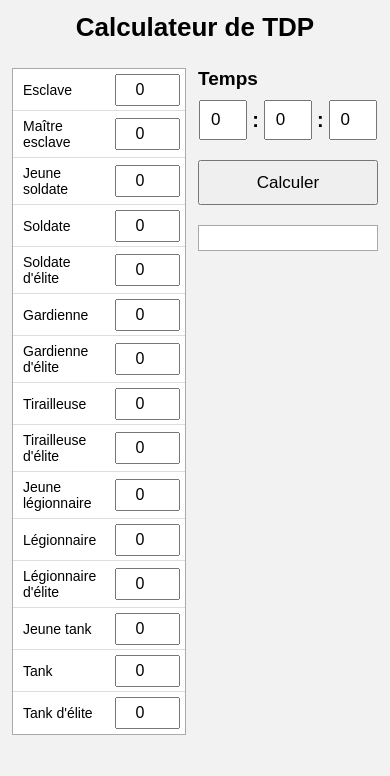
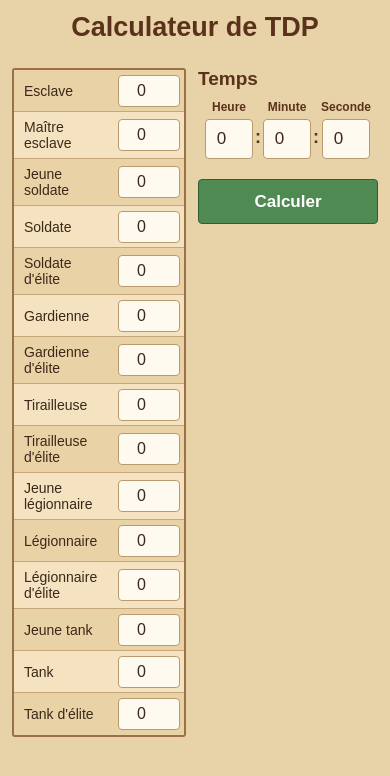
Before and after one commit to cat-naw/Calculateur-tdp, a plain HTML site: page index.html in a window 390 px wide. Both pictures are taken after a click on the button "Calculer". Drawn offline with Linux system fonts and the light colour scheme.

Commit message:
Refactor styles and layout in index.html
Updated styles for body, headings, and elements. Enhanced layout and improved color scheme for better readability.

```diff
--- a/index.html
+++ b/index.html
@@ -14,34 +14,40 @@
         font-family: Arial, sans-serif;
         margin: 0;
         padding: 20px;
-        background: #f2f2f2;
+        background: #e8d2a8;
+        color: #3b2818;
     }
 
     h1 {
         text-align: center;
-        font-size: 26px;
+        font-size: 27px;
         margin: 0 0 25px 0;
+        color: #5a321c;
+        font-weight: bold;
     }
 
     .conteneur {
         display: flex;
         gap: 25px;
-        max-width: 800px;
+        max-width: 850px;
         margin: auto;
         align-items: flex-start;
     }
 
     /* TABLEAU DES UNITÉS */
+
     .tableau {
         flex: 1;
-        border: 1px solid #aaa;
-        background: white;
+        border: 2px solid #9b7046;
+        background: #f3dfb9;
+        border-radius: 3px;
+        overflow: hidden;
     }
 
     .ligne {
         display: grid;
         grid-template-columns: 1fr 100px;
-        border-bottom: 1px solid #ddd;
+        border-bottom: 1px solid #c6a77b;
         min-height: 42px;
         align-items: center;
     }
@@ -50,8 +56,17 @@
         border-bottom: none;
     }
 
+    .ligne:nth-child(odd) {
+        background: #ead2a7;
+    }
+
+    .ligne:nth-child(even) {
+        background: #f4e2c1;
+    }
+
     .nom-unite {
         padding: 7px 10px;
+        font-size: 15px;
     }
 
     .quantite {
@@ -60,25 +75,43 @@
         margin: auto;
         text-align: center;
         font-size: 16px;
+        border: 1px solid #b99a6c;
+        border-radius: 4px;
+        background: #fffaf0;
+        color: #3b2818;
     }
 
     /* PARTIE DROITE */
+
     .droite {
-        width: 230px;
+        width: 245px;
     }
 
     .titre-section {
         font-size: 19px;
         font-weight: bold;
         margin-bottom: 10px;
+        color: #5a321c;
     }
 
     .temps {
         display: flex;
-        align-items: center;
         justify-content: center;
         gap: 5px;
         margin-bottom: 20px;
+    }
+
+    .champ-temps {
+        display: flex;
+        flex-direction: column;
+        align-items: center;
+    }
+
+    .label-temps {
+        font-size: 14px;
+        font-weight: bold;
+        margin-bottom: 5px;
+        color: #5a321c;
     }
 
     .temps input {
@@ -86,30 +119,47 @@
         height: 40px;
         text-align: center;
         font-size: 17px;
+        border: 1px solid #b99a6c;
+        border-radius: 4px;
+        background: #fffaf0;
+        color: #3b2818;
     }
 
     .separateur {
         font-size: 20px;
         font-weight: bold;
+        margin-top: 27px;
+        color: #5a321c;
     }
 
     .bouton {
         width: 100%;
         height: 45px;
         font-size: 17px;
+        font-weight: bold;
         cursor: pointer;
+        border: 1px solid #315d32;
+        border-radius: 4px;
+        background: #4f8a52;
+        color: white;
     }
+
+    .bouton:hover {
+        background: #417544;
+    }
+
+    /* RÉSULTAT */
 
     #resultat {
         margin-top: 20px;
-        padding: 12px;
-        background: white;
-        border: 1px solid #aaa;
-        font-size: 18px;
+        font-size: 19px;
         line-height: 1.6;
+        font-weight: bold;
+        color: #5a321c;
     }
 
     @media (max-width: 650px) {
+
         body {
             padding: 12px;
         }
@@ -123,19 +173,31 @@
         }
 
         .ligne {
-            grid-template-columns: 1fr 75px;
+            grid-template-columns: 1fr 70px;
         }
 
         .quantite {
-            width: 65px;
+            width: 62px;
         }
 
         .nom-unite {
             font-size: 14px;
         }
 
+        .temps {
+            gap: 2px;
+        }
+
         .temps input {
             width: 48px;
+        }
+
+        .label-temps {
+            font-size: 12px;
+        }
+
+        .separateur {
+            font-size: 18px;
         }
     }
 </style>
@@ -154,13 +216,26 @@
         <div class="titre-section">Temps</div>
 
         <div class="temps">
+
+            <div class="champ-temps">
+                <div class="label-temps">Heure</div>
                 <input id="heures" type="number" min="0" step="1" value="0">
+            </div>
+
             <span class="separateur">:</span>
 
+            <div class="champ-temps">
+                <div class="label-temps">Minute</div>
                 <input id="minutes" type="number" min="0" max="59" step="1" value="0">
+            </div>
+
             <span class="separateur">:</span>
 
+            <div class="champ-temps">
+                <div class="label-temps">Seconde</div>
                 <input id="secondes" type="number" min="0" max="59" step="1" value="0">
+            </div>
+
         </div>
 
         <button class="bouton" onclick="calculer()">Calculer</button>
@@ -170,6 +245,7 @@
     </div>
 
 </div>
+
 
 <script>
 
@@ -202,8 +278,6 @@ const unites = [
 
 const donnees = unites.map(unite => ({
     nom: unite[0],
-
-    // Temps de base au TDP 0
     base: unite[1] / Math.pow(0.95, unite[2])
 }));
 
@@ -239,18 +313,28 @@ donnees.forEach((unite, index) => {
 
 
 /* =========================================================
-   CALCUL DU TDP
+   CALCUL
    ========================================================= */
 
 function calculer() {
 
-    const heures = Number(document.getElementById("heures").value) || 0;
-    const minutes = Number(document.getElementById("minutes").value) || 0;
-    const secondes = Number(document.getElementById("secondes").value) || 0;
+    const heures =
+        Number(document.getElementById("heures").value) || 0;
 
-    const duree = heures * 3600 + minutes * 60 + secondes;
+    const minutes =
+        Number(document.getElementById("minutes").value) || 0;
 
-    const resultat = document.getElementById("resultat");
+    const secondes =
+        Number(document.getElementById("secondes").value) || 0;
+
+    const duree =
+        heures * 3600 +
+        minutes * 60 +
+        secondes;
+
+    const resultat =
+        document.getElementById("resultat");
+
 
     if (duree <= 0) {
         resultat.innerHTML = "";
@@ -258,24 +342,24 @@ function calculer() {
     }
 
 
-    /*
-       On récupère uniquement les unités dont la quantité
-       observée est supérieure à 0.
-    */
+    /* Récupération des unités observées */
 
     const observations = [];
 
     donnees.forEach((unite, index) => {
 
-        const quantite = Number(
+        const quantite =
+            Number(
                 document.getElementById("unite-" + index).value
             ) || 0;
 
         if (quantite > 0) {
+
             observations.push({
                 unite: unite,
                 quantite: quantite
             });
+
         }
     });
 
@@ -287,57 +371,8 @@ function calculer() {
 
 
     /* =====================================================
-       ESTIMATION DU TDP
-       =====================================================
-
-       Pour une unité :
-
-       quantité = durée / (temps_base × 0,95^TDP)
-
-       donc :
-
-       TDP =
-       ln(durée / (quantité × temps_base))
-       / ln(0,95)
-
-       On calcule cette valeur pour chaque unité puis
-       on cherche la meilleure valeur commune.
-    */
-
-
-    const estimations = [];
-
-    observations.forEach(observation => {
-
-        const base = observation.unite.base;
-        const q = observation.quantite;
-
-        const tdp = Math.log(
-            duree / (q * base)
-        ) / Math.log(0.95);
-
-        if (Number.isFinite(tdp)) {
-            estimations.push({
-                valeur: tdp,
-                unite: observation.unite.nom
-            });
-        }
-    });
-
-
-    if (estimations.length === 0) {
-        resultat.innerHTML = "";
-        return;
-    }
-
-
-    /* =====================================================
-       MEILLEUR TDP
-       =====================================================
-
-       On cherche le TDP qui minimise l'écart entre les
-       quantités observées et les quantités théoriques.
-    */
+       ERREUR POUR UN TDP DONNÉ
+       ===================================================== */
 
     function erreur(tdp) {
 
@@ -349,7 +384,8 @@ function calculer() {
                 observation.unite.base *
                 Math.pow(0.95, tdp);
 
-            const theorique = duree / temps;
+            const theorique =
+                duree / temps;
 
             total += Math.pow(
                 theorique - observation.quantite,
@@ -361,109 +397,91 @@ function calculer() {
     }
 
 
+    /* =====================================================
+       RECHERCHE DU TDP LE PLUS PROBABLE
+       ===================================================== */
+
     let meilleurTdp = 0;
     let meilleureErreur = Infinity;
 
-
-    /*
-       Première recherche : 0 à 200 avec un pas de 0,01.
-    */
-
-    for (let tdp = 0; tdp <= 200; tdp += 0.01) {
+    for (
+        let tdp = 0;
+        tdp <= 200;
+        tdp += 0.01
+    ) {
 
         const e = erreur(tdp);
 
         if (e < meilleureErreur) {
+
             meilleureErreur = e;
             meilleurTdp = tdp;
+
         }
     }
 
 
     /* =====================================================
-       ENCADREMENT
-       =====================================================
-
-       L'incertitude vient du fait que les quantités sont
-       entières.
-
-       Pour une quantité observée Q, on considère que la
-       quantité réelle compatible est approximativement :
-
-           Q - 0,5  à  Q + 0,5
-
-       On transforme ces limites en limites de TDP.
-
-       On cherche ensuite l'intersection des intervalles
-       de toutes les unités.
-    */
+       ENCADREMENT DÛ AUX QUANTITÉS ENTIÈRES
+       ===================================================== */
 
     let limiteBasse = -Infinity;
     let limiteHaute = Infinity;
+
 
     observations.forEach(observation => {
 
         const base = observation.unite.base;
         const q = observation.quantite;
 
-        const qMin = Math.max(0.000001, q - 0.5);
-        const qMax = q + 0.5;
+        /*
+           Une quantité entière Q correspond à une quantité
+           réelle comprise entre Q-0,5 et Q+0,5.
+        */
+
+        const qMin =
+            Math.max(0.000001, q - 0.5);
+
+        const qMax =
+            q + 0.5;
 
 
-        /*
-           Comme la quantité produite augmente quand le TDP
-           augmente, qMin donne la borne basse et qMax
-           la borne haute après inversion de la formule.
-        */
-
-        const tdpAvecQMax = Math.log(
+        const tdpBasse =
+            Math.log(
                 duree / (qMax * base)
             ) / Math.log(0.95);
 
-        const tdpAvecQMin = Math.log(
+
+        const tdpHaute =
+            Math.log(
                 duree / (qMin * base)
             ) / Math.log(0.95);
 
 
-        const bas = Math.min(
-            tdpAvecQMax,
-            tdpAvecQMin
-        );
+        const bas =
+            Math.min(tdpBasse, tdpHaute);
 
-        const haut = Math.max(
-            tdpAvecQMax,
-            tdpAvecQMin
-        );
+        const haut =
+            Math.max(tdpBasse, tdpHaute);
 
 
-        limiteBasse = Math.max(
-            limiteBasse,
-            bas
-        );
+        limiteBasse =
+            Math.max(limiteBasse, bas);
 
-        limiteHaute = Math.min(
-            limiteHaute,
-            haut
-        );
+        limiteHaute =
+            Math.min(limiteHaute, haut);
     });
 
 
-    /*
-       Si les intervalles ne se croisent pas exactement,
-       on utilise l'estimation la plus probable et son
-       incertitude locale.
-    */
+    /* =====================================================
+       SI LES INTERVALLES NE SE CROISENT PAS
+       ===================================================== */
 
     if (
         !Number.isFinite(limiteBasse) ||
         !Number.isFinite(limiteHaute) ||
         limiteBasse > limiteHaute
     ) {
-
-        /*
-           On prend l'incertitude de l'unité qui donne
-           l'intervalle le plus petit autour du meilleur TDP.
-        */
 
         let incertitude = Infinity;
 
@@ -472,29 +490,41 @@ function calculer() {
             const base = observation.unite.base;
             const q = observation.quantite;
 
-            const bas = Math.log(
+
+            const bas =
+                Math.log(
                     duree / ((q + 0.5) * base)
                 ) / Math.log(0.95);
 
-            const haut = Math.log(
-                duree / (Math.max(0.000001, q - 0.5) * base)
+
+            const haut =
+                Math.log(
+                    duree /
+                    (Math.max(0.000001, q - 0.5) * base)
                 ) / Math.log(0.95);
 
-            const largeur = Math.abs(haut - bas);
+
+            const largeur =
+                Math.abs(haut - bas);
+
 
             if (largeur < incertitude) {
                 incertitude = largeur;
             }
+
         });
 
 
-        limiteBasse = meilleurTdp - incertitude / 2;
-        limiteHaute = meilleurTdp + incertitude / 2;
+        limiteBasse =
+            meilleurTdp - incertitude / 2;
+
+        limiteHaute =
+            meilleurTdp + incertitude / 2;
     }
 
 
     /* =====================================================
-       AFFICHAGE AVEC CHIFFRES SIGNIFICATIFS
+       ARRONDI DES CHIFFRES SIGNIFICATIFS
        ===================================================== */
 
     function formatTdp(valeur) {
@@ -504,49 +534,54 @@ function calculer() {
         }
 
         /*
-           On garde suffisamment de chiffres pour que
-           l'encadrement soit réellement utile, sans
-           afficher une quantité absurde de décimales.
+           Deux décimales permettent de conserver
+           suffisamment de précision pour l'encadrement.
         */
-
-        if (Math.abs(valeur) >= 100) {
-            return valeur.toFixed(1);
-        }
-
-        if (Math.abs(valeur) >= 10) {
-            return valeur.toFixed(2);
-        }
 
         return valeur.toFixed(2);
     }
 
 
-    const borneBasse = Math.min(
-        limiteBasse,
-        limiteHaute
-    );
+    const borneBasse =
+        Math.min(limiteBasse, limiteHaute);
 
-    const borneHaute = Math.max(
-        limiteBasse,
-        limiteHaute
-    );
+    const borneHaute =
+        Math.max(limiteBasse, limiteHaute);
 
 
+    const valeurProbable =
+        Math.round(meilleurTdp);
+
+
+    /* =====================================================
+       AFFICHAGE
+       ===================================================== */
+
     /*
-       La valeur probable est arrondie à l'unité.
+       Si les deux bornes donnent le même nombre entier,
+       on affiche simplement TDP.
     */
 
-    const valeurProbable = Math.round(meilleurTdp);
+    const entierBasse = Math.floor(borneBasse);
+    const entierHaute = Math.ceil(borneHaute);
 
+
+    if (entierBasse === entierHaute) {
+
+        resultat.innerHTML =
+            "TDP : " + entierBasse;
+
+    } else {
 
         resultat.innerHTML =
             "TDP : " +
-        formatTdp(borneBasse) +
-        " - " +
-        formatTdp(borneHaute) +
+            entierBasse +
+            "-" +
+            entierHaute +
             "<br>" +
             "Valeur probable : " +
             valeurProbable;
+    }
 }
 
 </script>
```
Lines whose indentation alone changed are shown as unchanged.
